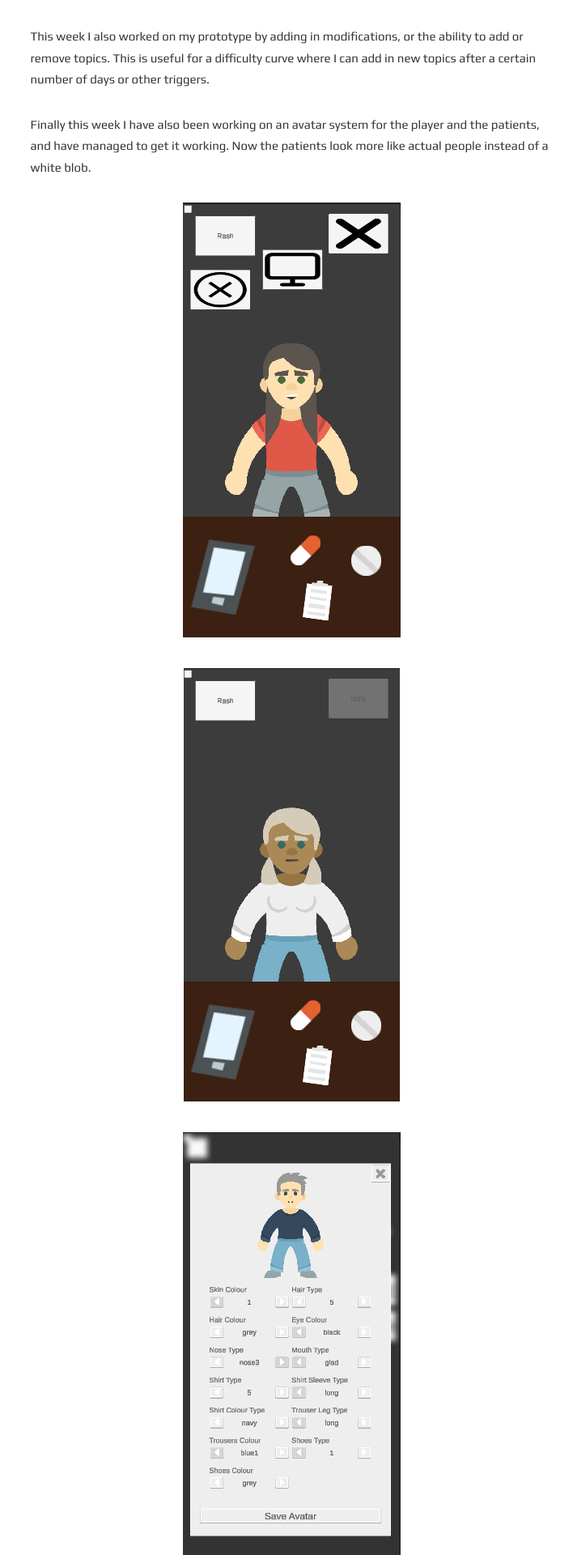
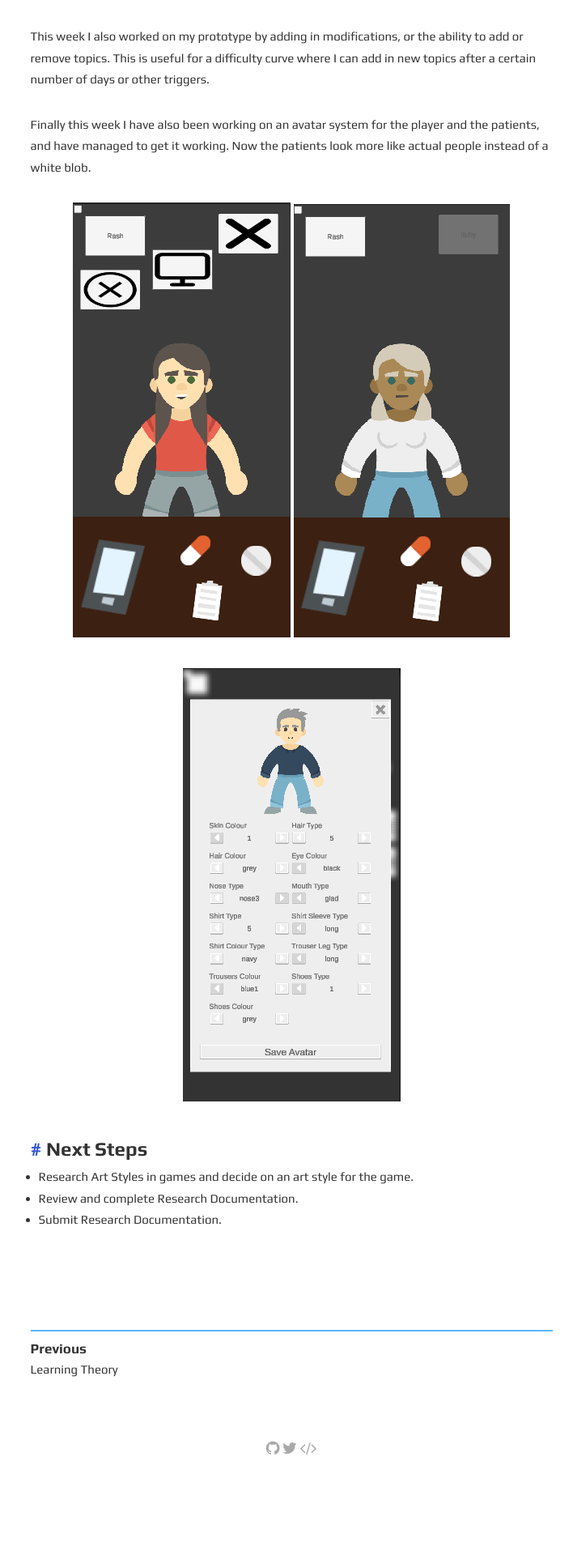
Before and after one commit to zar67/cctp-devlog, a Jekyll site: the page built from _posts/2021-12-12-finishing-research-documentation.md, in a window 1280 px wide. Shown: the part 466-2386 px from the top of the page at 81% size, without its empty margins (280-988 px from the left). Built offline with Jekyll 4.4.1, drawn with Linux system fonts in a browser that asks for light colours; after the commit the page ends 2285 px from its top, so only the background shows below that.

Commit message:
Images Size By Side

```diff
--- a/_posts/2021-12-12-finishing-research-documentation.md
+++ b/_posts/2021-12-12-finishing-research-documentation.md
@@ -18,10 +18,9 @@ Finally this week I have also been working on an avatar system for the player an
 
 <p align="center">
   <img src="{{site.baseurl}}/assets/patient-generation-one.png" alt="Randomly Generated Patient"/>
-</p>
-<p align="center">
   <img src="{{site.baseurl}}/assets/patient-generation-two.png" alt="Randomly Generated Patient"/>
 </p>
+
 <p align="center">
   <img src="{{site.baseurl}}/assets/player-avatar-customisation.png" alt="Player Avatar Customisation"/>
 </p>
```
